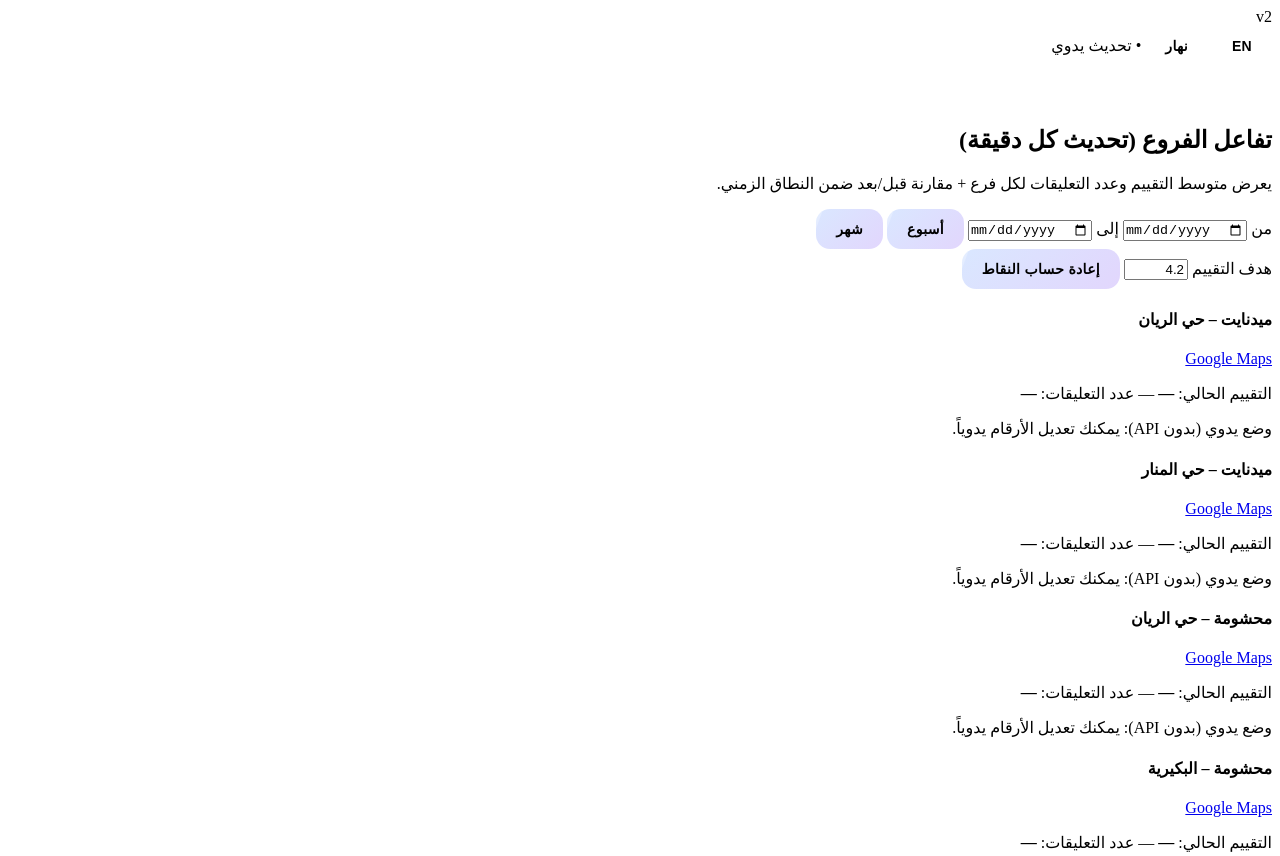
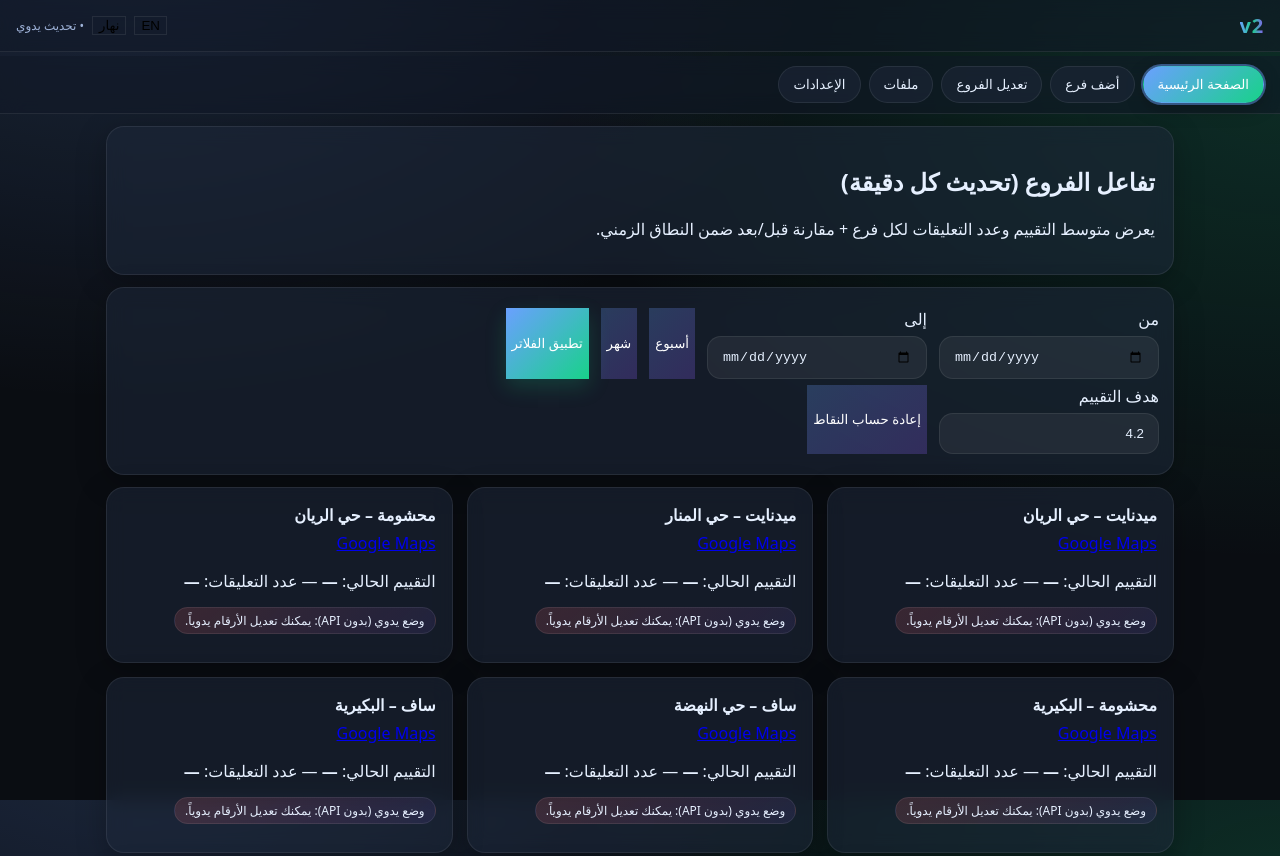
Before and after one commit to badr7666/v2_Fancy_Theme, a plain HTML site: page index.html in a window 1280 px wide. Shown: the top 856 px of the page. Drawn offline with Linux system fonts and the light colour scheme.

Commit message:
Add files via upload

```diff
--- a/styles.css
+++ b/styles.css
@@ -1,54 +1,146 @@
+:root{
+  --bg: #0a0d12;
+  --surface: rgba(17,24,39,.55);
+  --card: rgba(30,41,59,.55);
+  --glass-border: rgba(255,255,255,.08);
+  --text: #e6f0ff;
+  --muted: #9fb3d9;
+  --grad-1: #6aa0ff;
+  --grad-2: #18d28a;
+  --grad-3: #8b5cf6;
+  --danger: #ff6369;
+  --ring: rgba(106,160,255,.45);
+}
+:root[data-theme="light"]{
+  --bg:#eef4ff;
+  --surface: rgba(255,255,255,.8);
+  --card: rgba(255,255,255,.9);
+  --glass-border: rgba(0,0,0,.06);
+  --text:#0b1220;
+  --muted:#5c6b82;
+  --grad-1:#0b66ff;
+  --grad-2:#0fb173;
+  --grad-3:#7c3aed;
+  --danger:#d43f44;
+  --ring: rgba(11,102,255,.25);
+}
+*{box-sizing:border-box}
+html,body{height:100%}
+body{
+  margin:0;
+  font-family: ui-rounded, system-ui, -apple-system, "Segoe UI", Roboto, "Noto Naskh Arabic UI", Arial, sans-serif;
+  color:var(--text);
+  background:
+    radial-gradient(1200px 800px at 10% -10%, rgba(106,160,255,.18), transparent 60%),
+    radial-gradient(1200px 800px at 100% 10%, rgba(24,210,138,.16), transparent 60%),
+    linear-gradient(180deg, #0a0d12 0%, #0a0d12 100%), var(--bg);
+}
 
+/* Header */
+.app-header{
+  position:sticky; top:0; z-index:20;
+  backdrop-filter: blur(10px);
+  background: var(--surface);
+  border-bottom:1px solid var(--glass-border);
+  padding:12px 16px; display:flex; align-items:center; justify-content:space-between;
+}
+.brand{
+  font-weight:900; letter-spacing:.8px; font-size:20px;
+  background: linear-gradient(90deg,var(--grad-1),var(--grad-2),var(--grad-3));
+  -webkit-background-clip:text; background-clip:text; color:transparent;
+}
+.header-actions{display:flex;gap:8px;align-items:center}
+.live-badge{font-size:12px;color:var(--muted)}
 
+/* Tabs */
+.tabs{
+  position:sticky; top:56px; z-index:19;
+  display:flex; gap:8px; padding:10px 16px;
+  backdrop-filter: blur(10px);
+  background: var(--surface);
+  border-bottom:1px solid var(--glass-border);
+}
+.tabs button{
+  padding:10px 14px; border-radius:999px;
+  border:1px solid var(--glass-border);
+  background: var(--card);
+  color:var(--text); cursor:pointer;
+  transition: transform .1s ease, box-shadow .2s ease;
+}
+.tabs button.active{
+  box-shadow: 0 0 0 2px var(--ring), 0 6px 18px rgba(0,0,0,.25);
+  background: linear-gradient(135deg,var(--grad-1),var(--grad-2));
+  color:#fff; border-color:transparent;
+}
+.tabs button:active{ transform: translateY(1px) }
+button.ghost{ background: transparent; border:1px solid var(--glass-border) }
+button.primary{
+  border:0; color:#fff;
+  background: linear-gradient(135deg,var(--grad-1),var(--grad-2));
+  box-shadow: 0 8px 20px rgba(24,210,138,.18);
+}
+button.secondary{
+  color:#fff; border:0;
+  background: linear-gradient(135deg, rgba(106,160,255,.25), rgba(139,92,246,.25));
+}
+button.danger{ background: var(--danger); border:0; color:#fff }
+button:disabled{opacity:.6;cursor:not-allowed}
 
-/* === Professional Button Styling === */
-button {
-  border: none;
-  outline: none;
-  cursor: pointer;
-  padding: 12px 20px;
-  font-size: 14px;
-  font-weight: 600;
-  letter-spacing: 0.3px;
-  border-radius: 14px;
-  background: linear-gradient(135deg,var(--grad-1),var(--grad-2));
-  color: #fff;
-  position: relative;
-  overflow: hidden;
-  transition: transform 0.2s ease, box-shadow 0.3s ease;
+/* Layout */
+main{ max-width:1100px; margin: 16px auto; padding: 0 16px }
+.tab{display:none} .tab.active{display:block}
+
+/* Cards / Panels */
+.hero, .filters, .table-wrap, .card, .branch-item, .hint-body{
+  background: var(--card);
+  border: 1px solid var(--glass-border);
+  border-radius:18px;
+  backdrop-filter: blur(10px);
+  box-shadow: 0 8px 30px rgba(0,0,0,.25);
 }
-button.primary {
-  background: linear-gradient(135deg,var(--grad-1),var(--grad-2));
+.hero{ padding:18px; margin-bottom:12px }
+.filters{ padding:14px; margin:12px 0 }
+.filters .row{ display:flex; flex-wrap:wrap; gap:12px; margin:6px 0 }
+
+.cards{ display:grid; grid-template-columns: repeat(auto-fit, minmax(280px,1fr)); gap:14px }
+.card{ padding:16px }
+.card h4{ margin:0 0 6px 0; font-size:16px }
+.muted{ color:var(--muted) }
+
+.table-wrap{ margin-top:12px; overflow:auto }
+table{ width:100%; border-collapse:collapse }
+th,td{ padding:12px 10px; border-bottom:1px solid var(--glass-border); text-align:start }
+th{ position:sticky; top:0; background: transparent; backdrop-filter: blur(6px) }
+
+/* Branch editor */
+.branch-item{ padding:14px; margin:12px 0; display:flex; gap:12px; align-items:flex-start }
+.branch-item input{ width:100% }
+
+/* Inputs */
+label{ display:flex; flex-direction:column; gap:6px; min-width:220px }
+input[type="text"], input[type="url"], input[type="password"], input[type="number"], input[type="date"]{
+  background: rgba(255,255,255,.06);
+  color: var(--text);
+  border:1px solid var(--glass-border);
+  padding:12px 14px; border-radius:14px; outline:none;
+  transition: box-shadow .2s ease, border-color .2s ease;
 }
-button.secondary {
-  background: linear-gradient(135deg, rgba(106,160,255,.25), rgba(139,92,246,.25));
-  color: var(--text);
+input::placeholder{ color: rgba(255,255,255,.45) }
+input:focus{
+  border-color: transparent;
+  box-shadow: 0 0 0 3px var(--ring), 0 6px 22px rgba(106,160,255,.18);
 }
-button.danger {
-  background: var(--danger);
+
+/* Footer */
+.app-footer{ padding:18px; text-align:center; color:var(--muted) }
+
+/* Badges */
+.badge{ padding:4px 10px; border-radius:999px; font-size:12px; border:1px solid var(--glass-border); background: rgba(255,255,255,.06) }
+.badge.ok{ background: linear-gradient(135deg, rgba(24,210,138,.16), rgba(106,160,255,.12)) }
+.badge.warn{ background: linear-gradient(135deg, rgba(255,99,105,.16), rgba(139,92,246,.10)) }
+
+/* Small screens */
+@media (max-width:480px){
+  .tabs{ overflow:auto; -webkit-overflow-scrolling: touch }
+  .tabs button{ white-space:nowrap }
 }
-button.ghost {
-  background: transparent;
-  border: 1px solid var(--glass-border);
-  color: var(--text);
-}
-button::before {
-  content: "";
-  position: absolute;
-  top: 0; left: -100%;
-  width: 100%; height: 100%;
-  background: rgba(255,255,255,0.25);
-  transform: skewX(-20deg);
-  transition: left 0.5s ease;
-}
-button:hover::before {
-  left: 200%;
-}
-button:hover {
-  transform: translateY(-2px);
-  box-shadow: 0 8px 25px rgba(106,160,255,0.35);
-}
-button:active {
-  transform: translateY(0);
-  box-shadow: 0 4px 12px rgba(106,160,255,0.25);
-}
```
